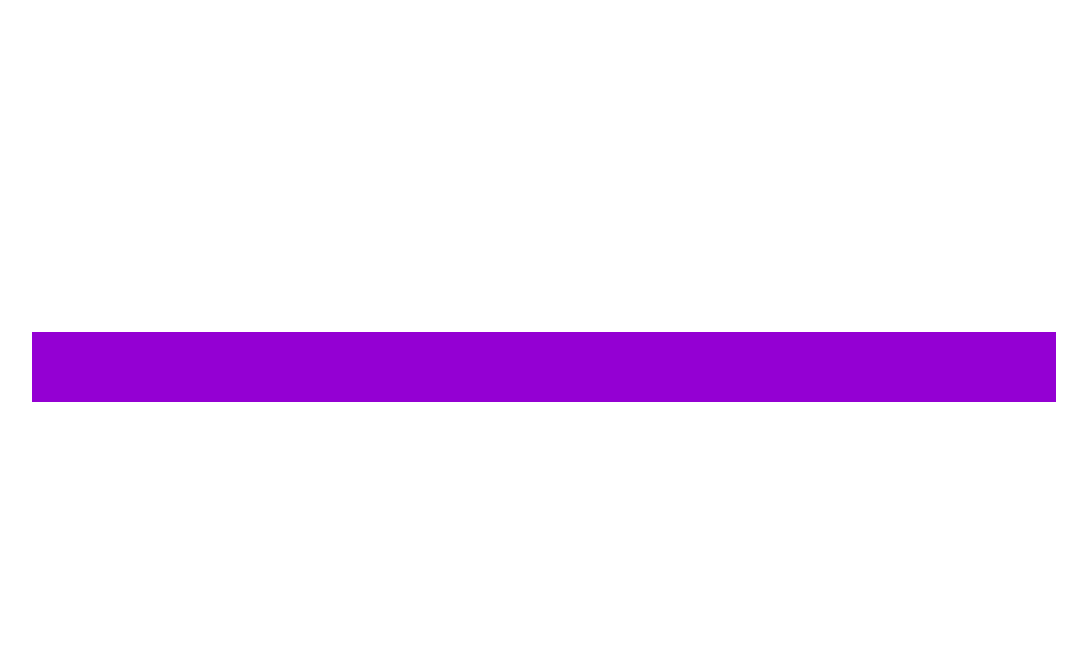
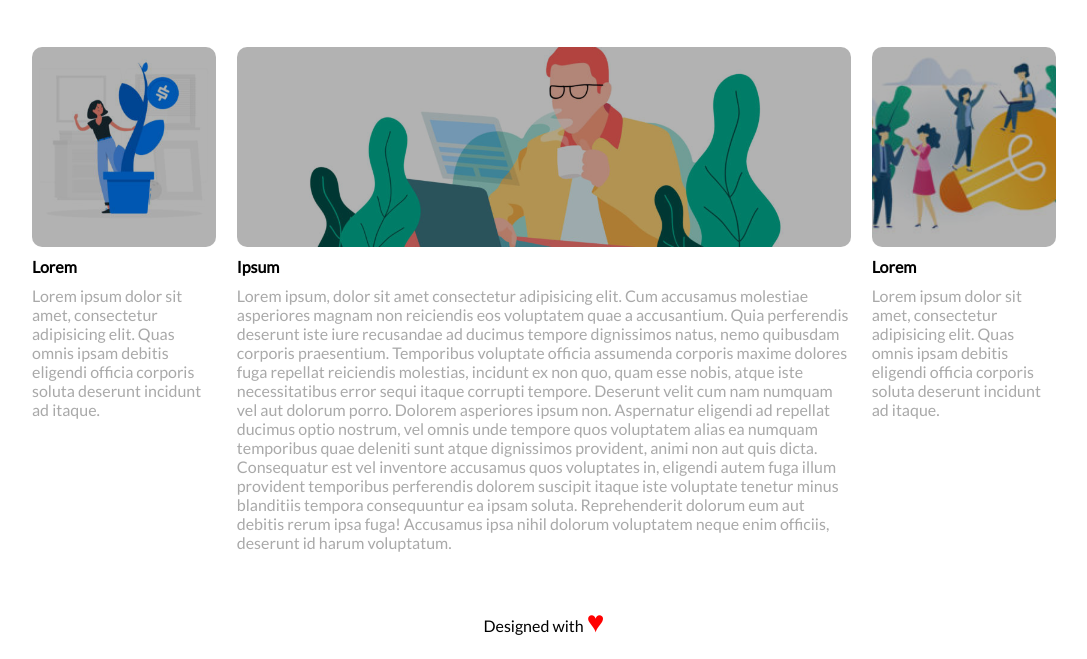
Before and after one commit to DaviCau/htmlcss-wp, a plain HTML site: page index.html in a window 1280 px wide. Shown: the part 762-1421 px from the top of the page, without its empty margins (96-1183 px from the left). Before the commit the page ends 1184 px from the top, so only its background shows below. Drawn offline with Linux system fonts and the light colour scheme.

Commit message:
lavoro completato

```diff
--- a/css/style.css
+++ b/css/style.css
@@ -1,39 +1,3 @@
-/* debug */
-
-
-
-/* main {
-    background-color: dodgerblue;
-}
-
-.box {
-    background-color: lightskyblue;
-} */
-.left {
-    float: left;
-    width: 19%;
-    height: 400px;
-}
-.center {
-    float: left;
-    margin: 0 1%;
-    width: 60%;
-    height: 400px;
-}
-.right {
-    float: left;
-    width: 19%;
-    height: 400px;
-}
-
-
-footer {
-    height: 70px;
-    margin: 5px 0 20px;
-    background-color: darkviolet;
-}
-/* /debug */
-
 /* Common */
 body {
     font-family: 'Lato', sans-serif;
@@ -70,7 +34,7 @@ header {
 
 #logo {
     height: 100px;
-    margin-bottom: 20px;
+    margin-bottom: 50px;
 }
 
 li {
@@ -88,7 +52,7 @@ li a {
 /* Banner */
 #banner {
     height: 400px;
-    margin-top: 20px;
+    margin-top: 50px;
     background-image: url('../img/banner.jpg');
     background-size: cover;
     background-position: center;
@@ -113,12 +77,65 @@ li a {
 
 /* Main */
 .top {
-    margin: 20px 0;
+    margin: 50px 0;
 }
+.left {
+    float: left;
+    width: 18%;
+}
+.center {
+    float: left;
+    margin: 0 2%;
+    width: 60%;
+}
+.right {
+    float: left;
+    width: 18%;
+}
+
 #main-title{
     font-size: 40px;
+}
+.title-box {
+    font-size: 16px;
+    margin: 10px 0;
 }
 .main-text {
     font-size: 16px;
     color: darkgray;
 }
+
+.left > .container-img {
+    width: 100%;
+    height: 200px;
+    background-image: url('../img/img-1.jpg');
+    background-size: cover;
+    background-position: center;
+    border-radius: 10px;
+}
+.center > .container-img {
+    width: 100%;
+    height: 200px;
+    background-image: url('../img/banner-2.jpg');
+    background-size: cover;
+    background-position: center;
+    border-radius: 10px;
+}
+.right > .container-img {
+    width: 100%;
+    height: 200px;
+    background-image: url('../img/img-3.jpg');
+    background-size: cover;
+    background-position: center;
+    border-radius: 10px;
+}
+
+/* Footer */
+footer {
+    margin: 50px 0 20px;
+    text-align: center;
+}
+#heart {
+    color: red;
+    font-size: 30px;
+}
--- a/index.html
+++ b/index.html
@@ -45,24 +45,42 @@
 
             <!-- Main -->
             <main class="clearfix">
-                <div class="box top">
+                <div class="top">
                     <h1 id="main-title">Leadership</h1>
                     <p class="main-text">Lorem ipsum dolor sit amet.</p>
                 </div>
-                <div class="box left">
-
+                <div class="left">
+                    <div class="container-img">
+                        <div class="opaco"></div>
+                    </div>
+                    <h2 class="title-box">Lorem</h2>
+                    <p class="main-text">
+                        Lorem ipsum dolor sit amet, consectetur adipisicing elit. Quas omnis ipsam debitis eligendi officia corporis soluta deserunt incidunt ad itaque.
+                    </p>
                 </div>
-                <div class="box center">
-
+                <div class="center">
+                    <div class="container-img">
+                        <div class="opaco"></div>
+                    </div>
+                    <h2 class="title-box">Ipsum</h2>
+                    <p class="main-text">
+                        Lorem ipsum, dolor sit amet consectetur adipisicing elit. Cum accusamus molestiae asperiores magnam non reiciendis eos voluptatem quae a accusantium. Quia perferendis deserunt iste iure recusandae ad ducimus tempore dignissimos natus, nemo quibusdam corporis praesentium. Temporibus voluptate officia assumenda corporis maxime dolores fuga repellat reiciendis molestias, incidunt ex non quo, quam esse nobis, atque iste necessitatibus error sequi itaque corrupti tempore. Deserunt velit cum nam numquam vel aut dolorum porro. Dolorem asperiores ipsum non. Aspernatur eligendi ad repellat ducimus optio nostrum, vel omnis unde tempore quos voluptatem alias ea numquam temporibus quae deleniti sunt atque dignissimos provident, animi non aut quis dicta. Consequatur est vel inventore accusamus quos voluptates in, eligendi autem fuga illum provident temporibus perferendis dolorem suscipit itaque iste voluptate tenetur minus blanditiis tempora consequuntur ea ipsam soluta. Reprehenderit dolorum eum aut debitis rerum ipsa fuga! Accusamus ipsa nihil dolorum voluptatem neque enim officiis, deserunt id harum voluptatum.
+                    </p>
                 </div>
-                <div class="box right">
-
+                <div class="right">
+                    <div class="container-img">
+                        <div class="opaco"></div>
+                    </div>
+                    <h2 class="title-box">Lorem</h2>
+                    <p class="main-text">
+                        Lorem ipsum dolor sit amet, consectetur adipisicing elit. Quas omnis ipsam debitis eligendi officia corporis soluta deserunt incidunt ad itaque.
+                    </p>
                 </div>
             </main>
             <!-- /Main -->
 
             <footer>
-
+                <p id="footer">Designed with <span id="heart">&hearts;</span></p>
             </footer>
         </div>
     </body>
```
